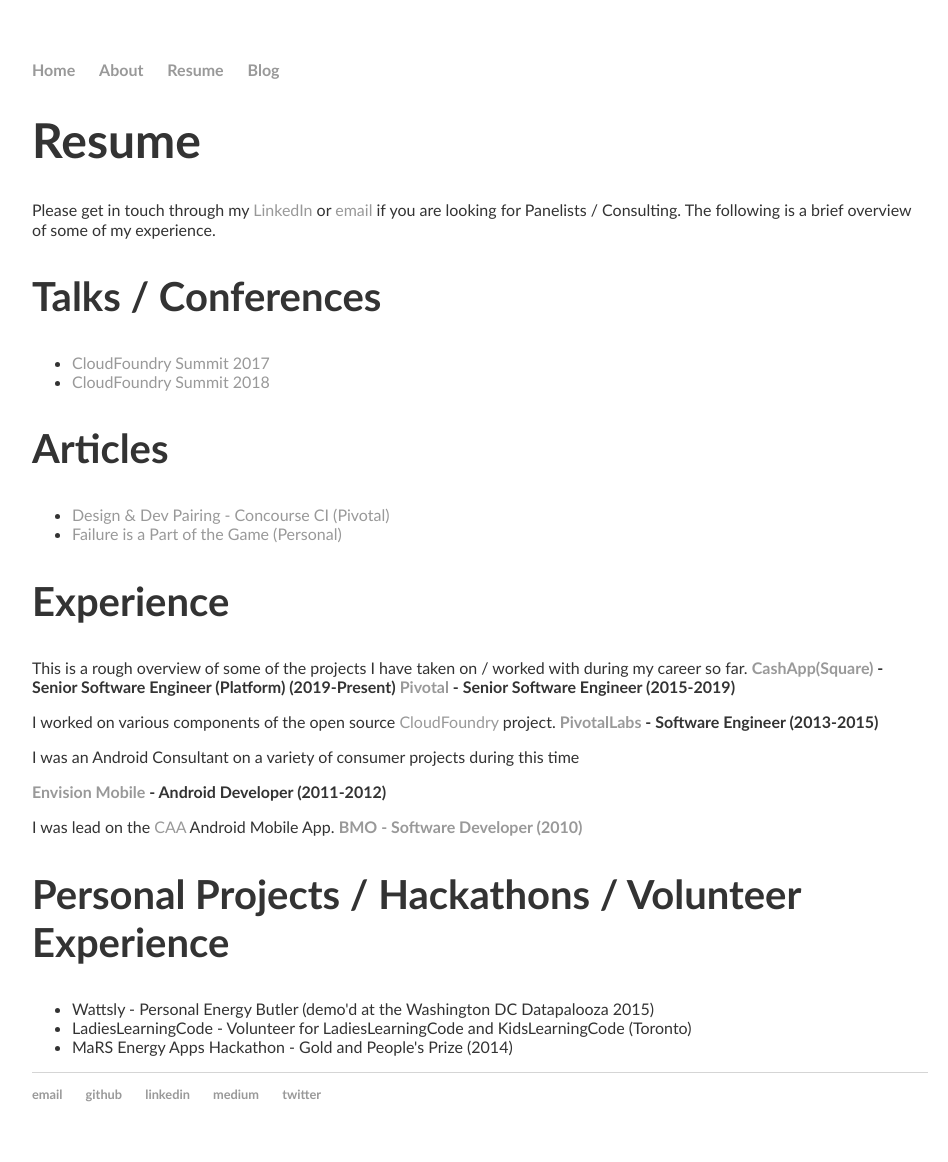
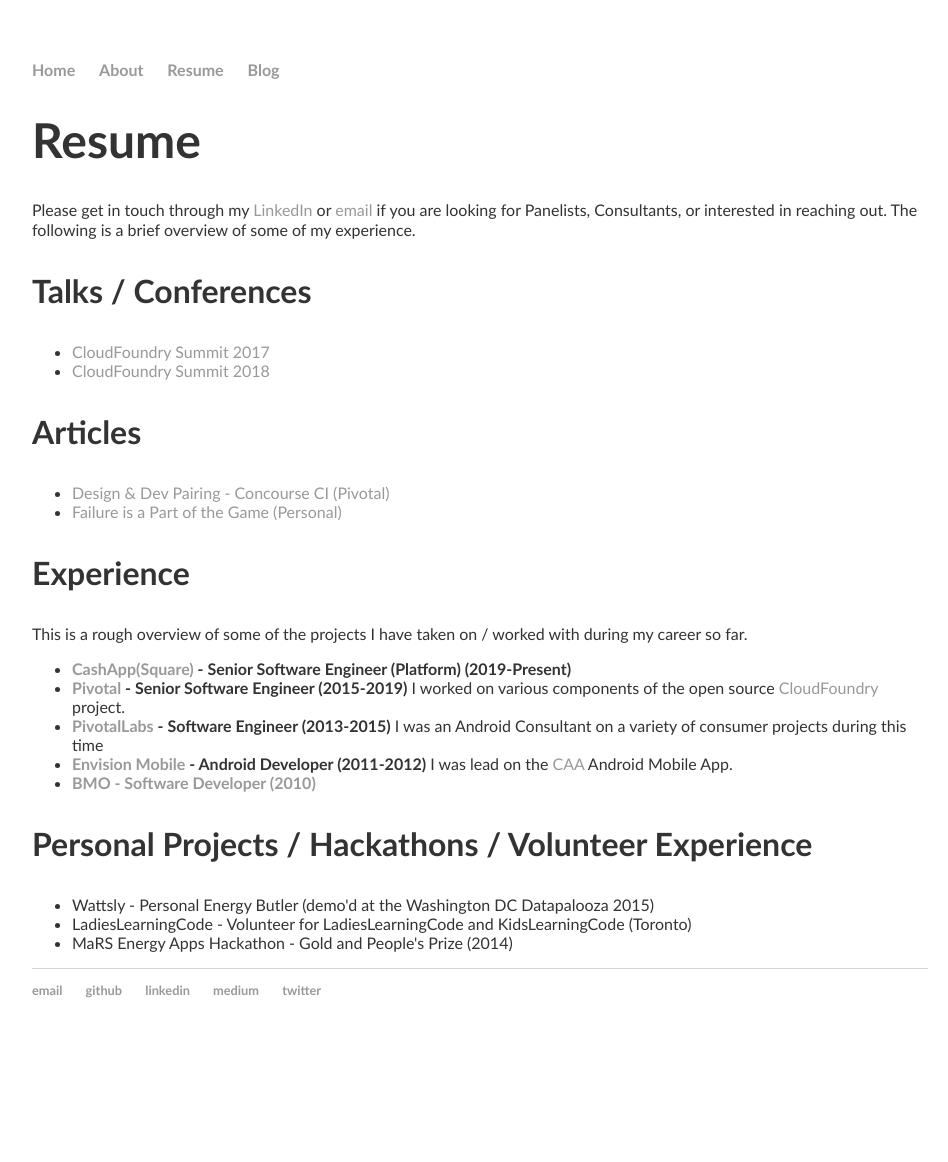
Before and after one commit to snalvi/snalvi.github.io, a Jekyll site: the page built from cv/index.html, in a window 1280 px wide. Shown: the whole page, without its empty margins (160-1108 px from the left). Built offline with Jekyll 4.4.1, drawn with Linux system fonts in a browser that asks for light colours; after the commit the page ends 1058 px from its top, so only the background shows below that.

Commit message:
* modifying list to bullets

```diff
--- a/cv/index.html
+++ b/cv/index.html
@@ -4,34 +4,47 @@
 ---
 	<h1>{{ page.title }}</h1>
 	<p>
-		Please get in touch through my <a href="https://www.linkedin.com/in/samanalvi/">LinkedIn</a> or <a href="mailto:saman.alvi01@gmail.com">email</a> if you are looking for Panelists / Consulting. The following is a brief overview of some of my experience.
+		Please get in touch through my <a href="https://www.linkedin.com/in/samanalvi/">LinkedIn</a> or <a href="mailto:saman.alvi01@gmail.com">email</a> if you are looking for Panelists, Consultants, or interested in reaching out. The following is a brief overview of some of my experience.
 	</p>
 
-	<h2>Talks / Conferences</h3>
+	<h3>Talks / Conferences</h3>
 	<ul>
 		<li><a href="https://youtu.be/o0H9sP7oxdM">CloudFoundry Summit 2017</a></li>
 		<li><a href="https://youtu.be/OnZePLee_Po">CloudFoundry Summit 2018</a></li>
 	</ul>
 
-	<h2>Articles</h3>
+	<h3>Articles</h3>
 	<ul>
 		<li><a href="https://medium.com/concourse-ci/design-dev-pairing-what-we-learned-during-a-one-week-technical-discovery-f9dfb4c35cd5">Design & Dev Pairing - Concourse CI (Pivotal)</a></li>
 		<li><a href="https://medium.com/@err_sage/failure-is-a-part-of-the-game-e6e5d7d5da09">Failure is a Part of the Game (Personal)</a></li>
 	</ul>
 
-	<h2>Experience</h2>
-	This is a rough overview of some of the projects I have taken on / worked with during my career so far.
-	<b><a href="https://cash.app/">CashApp</a><a href="https://squareup.com/ca/en">(Square)</a> - Senior Software Engineer (Platform) (2019-Present)</b>
-	<b><a href="https://tanzu.vmware.com/">Pivotal</a> - Senior Software Engineer (2015-2019)</b>
-	<p>I worked on various components of the open source <a href="https://www.cloudfoundry.org/">CloudFoundry</a> project.
-	<b><a href="https://tanzu.vmware.com/labs">PivotalLabs</a> - Software Engineer (2013-2015)</b>
-	<p>I was an Android Consultant on a variety of consumer projects during this time</p>
-	<b><a href="http://www.envisionmobile.com/">Envision Mobile</a> - Android Developer (2011-2012)</b>
-	<p>I was lead on the <a href="https://www.caasco.com/">CAA</a> Android Mobile App.
-	<b><a href="https://www.bmo.com/main/personal">BMO - Software Developer (2010)</a></b>
+	<h3>Experience</h3>
+	<p>
+		This is a rough overview of some of the projects I have taken on / worked with during my career so far.
+	</p>
 
-
-	<h2>Personal Projects / Hackathons / Volunteer Experience</h2>
+	<ul>
+		<li>
+			<b><a href="https://cash.app/">CashApp</a><a href="https://squareup.com/ca/en">(Square)</a> - Senior Software Engineer (Platform) (2019-Present)</b>
+		</li>
+		<li>
+			<b><a href="https://tanzu.vmware.com/">Pivotal</a> - Senior Software Engineer (2015-2019)</b>
+			I worked on various components of the open source <a href="https://www.cloudfoundry.org/">CloudFoundry</a> project.
+		</li>
+		<li>
+			<b><a href="https://tanzu.vmware.com/labs">PivotalLabs</a> - Software Engineer (2013-2015)</b>
+			I was an Android Consultant on a variety of consumer projects during this time
+		</li>
+		<li>
+			<b><a href="http://www.envisionmobile.com/">Envision Mobile</a> - Android Developer (2011-2012)</b>
+			I was lead on the <a href="https://www.caasco.com/">CAA</a> Android Mobile App.
+		</li>
+		<li>
+			<b><a href="https://www.bmo.com/main/personal">BMO - Software Developer (2010)</a></b>
+		</li>
+	</ul>
+	<h3>Personal Projects / Hackathons / Volunteer Experience</h3>
 	<ul>
 		<li>Wattsly - Personal Energy Butler (demo'd at the Washington DC Datapalooza 2015)</li>
 		<li>LadiesLearningCode - Volunteer for LadiesLearningCode and KidsLearningCode (Toronto)</li>
```
